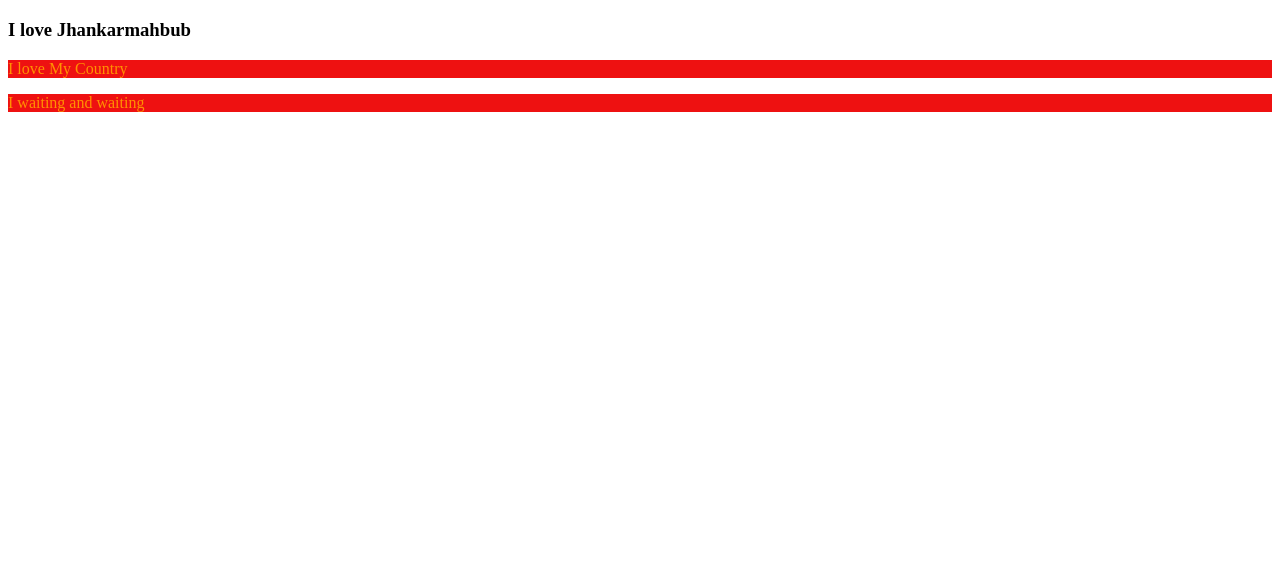
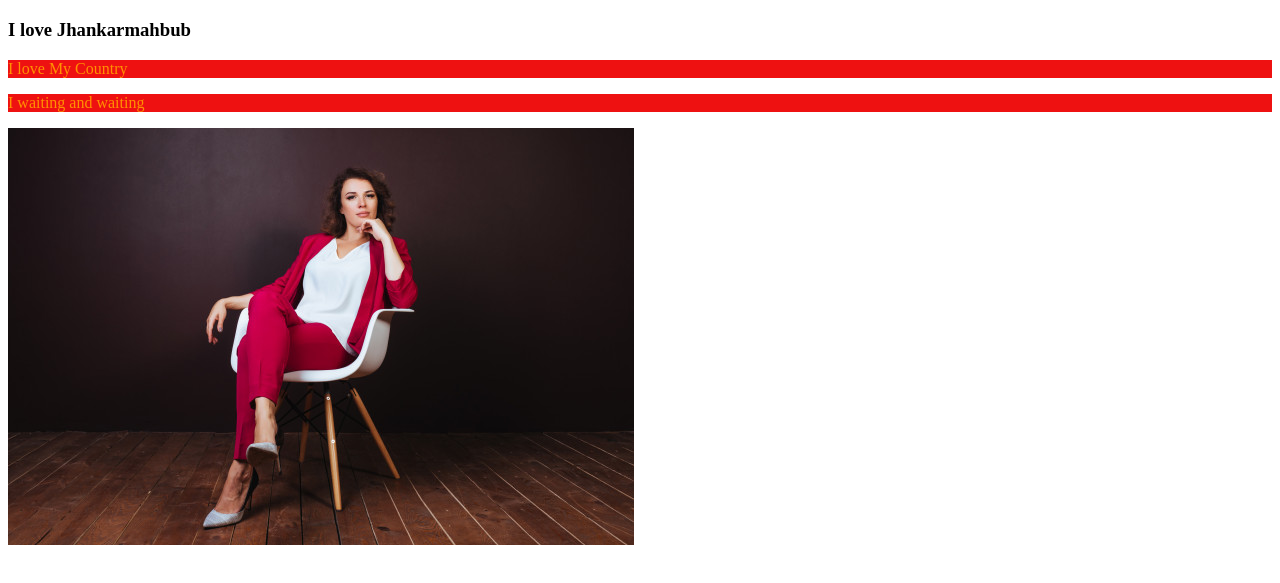
Before and after one commit to johirbban/johirbban, a plain HTML site: page JAHIRBCPSC.html in a window 1280 px wide. Shown: the part 61-644 px from the top of the page. Drawn offline with Linux system fonts and the light colour scheme.

Commit message:
img addaded

```diff
--- a/JAHIRBCPSC.html
+++ b/JAHIRBCPSC.html
@@ -12,5 +12,6 @@
     <p>I love My Country</p>
     <p>I waiting and waiting</p>
     <link rel="stylesheet" href="style.css">
+    <img src="Boss.jpg" alt="">
 </body>
 </html>
```
Also changed, not shown: Boss.jpg (added), Office.jpg (added), Staffs.jpg (added), chair.jpg (added), file cabinet.jpg (added), keyboard.jpg (added), monitor.jpg (added).
